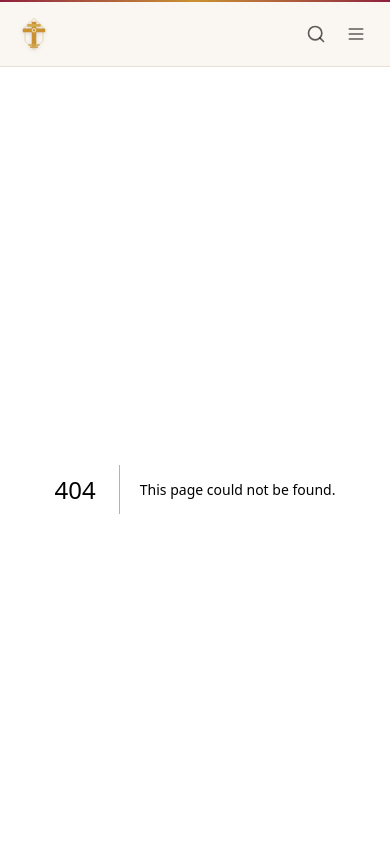
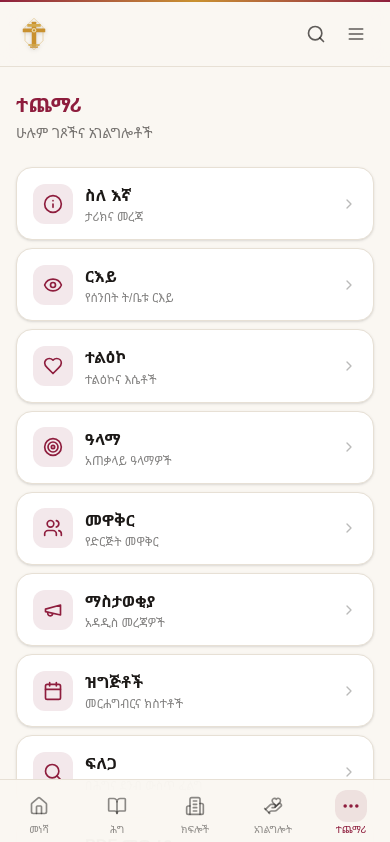
Before and after one commit to Menelik2/Church, a Next.js app: page /more in a window 390 px wide. Before the commit this address had no page. Shown: the top 842 px of the page. Built offline with nearby package versions, Linux system fonts and the light colour scheme.

Commit message:
mobile UX: compact home, more page, safe-area layout

```diff
--- a/src/app/layout.tsx
+++ b/src/app/layout.tsx
@@ -2,6 +2,7 @@ import type { Metadata } from "next";
 import { Noto_Sans_Ethiopic, Noto_Serif_Ethiopic } from "next/font/google";
 import { Navbar } from "@/components/layout/Navbar";
 import { Footer } from "@/components/layout/Footer";
+import { MobileBottomNav } from "@/components/layout/MobileBottomNav";
 import "./globals.css";
 
 const notoSansEthiopic = Noto_Sans_Ethiopic({
@@ -20,22 +21,22 @@ const notoSerifEthiopic = Noto_Serif_Ethiopic({
 
 export const metadata: Metadata = {
   title: {
-    default: "\u121b\u12a5\u1270\u1218 \u12ad\u122d\u1235\u1276\u1235 \u1230\u1295\u1260\u1275 \u1275/\u1264\u1275 | \u1215\u130d\u1293 \u12f0\u1295\u1265",
-    template: "%s | \u121b\u12a5\u1270\u1218 \u12ad\u122d\u1235\u1276\u1235 \u1230\u1295\u1260\u1275 \u1275/\u1264\u1275",
+    default: "ማኅተመ ክርስቶስ ሰንበት ት/ቤት | ሕግና ደንብ",
+    template: "%s | ማኅተመ ክርስቶስ ሰንበት ት/ቤት",
   },
   description:
-    "\u12e8\u12f0\u1265\u1228 \u1230\u120b\u121d \u1260\u12d3\u1208 \u12a5\u130d\u12da\u12a0\u1265\u1204\u122d \u1264\u1270 \u12ad\u122d\u1235\u1272\u12eb\u1295 \u121b\u12a5\u1270\u1218 \u12ad\u122d\u1235\u1276\u1235 \u1230\u1295\u1260\u1275 \u1275/\u1264\u1275 \u12e8\u12cd\u1235\u1325 \u1218\u1270\u12f3\u12f0\u122a\u12eb \u1215\u130d\u1293 \u12f0\u1295\u1265 \u2014 Digital knowledge platform",
+    "የደብረ ሰላም በዓለ እግዚአብሔር ቤተ ክርስቲያን ማኅተመ ክርስቶስ ሰንበት ት/ቤት የውስጥ መተዳደሪያ ሕግና ደንብ — Digital knowledge platform",
   keywords: [
-    "\u121b\u12a5\u1270\u1218 \u12ad\u122d\u1235\u1276\u1235",
-    "\u1230\u1295\u1260\u1275 \u1275\u121d\u1215\u122d\u1275 \u1264\u1275",
-    "\u12a2\u1275\u12ee\u1335\u12eb \u12a6\u122d\u1276\u12f5\u12ad\u1235",
-    "\u1263\u1205\u122d \u12f3\u122d",
-    "\u1215\u130d\u1293 \u12f0\u1295\u1265",
+    "ማኅተመ ክርስቶስ",
+    "ሰንበት ትምህርት ቤት",
+    "ኢትዮጵያ ኦርቶድክስ",
+    "ባህር ዳር",
+    "ሕግና ደንብ",
   ],
   manifest: "/manifest.webmanifest",
   openGraph: {
-    title: "\u121b\u12a5\u1270\u1218 \u12ad\u122d\u1235\u1276\u1235 \u1230\u1295\u1260\u1275 \u1275/\u1264\u1275 | \u1215\u130d\u1293 \u12f0\u1295\u1265",
-    description: "\u12e8\u12cd\u1235\u1325 \u1218\u1270\u12f3\u12f0\u122a\u12eb \u1215\u130d\u1293 \u12f0\u1295\u1265 \u12f2\u1302\u1273\u120d \u1218\u12f5\u1228\u12ad",
+    title: "ማኅተመ ክርስቶስ ሰንበት ት/ቤት | ሕግና ደንብ",
+    description: "የውስጥ መተዳደሪያ ሕግና ደንብ ዲጂታል መድረክ",
     locale: "am_ET",
     type: "website",
   },
@@ -55,6 +56,7 @@ export default function RootLayout({
         <Navbar />
         <main className="flex-1">{children}</main>
         <Footer />
+        <MobileBottomNav />
       </body>
     </html>
   );
--- /dev/null
+++ b/src/app/more/page.tsx
@@ -0,0 +1,66 @@
+import Link from "next/link";
+import {
+  Info,
+  Megaphone,
+  Calendar,
+  Mail,
+  Search,
+  Download,
+  Target,
+  Eye,
+  Heart,
+  Users,
+  ChevronRight,
+} from "lucide-react";
+
+const links = [
+  { href: "/about", label: "ስለ እኛ", desc: "ታሪክና መረጃ", icon: Info },
+  { href: "/vision", label: "ርእይ", desc: "የሰንበት ት/ቤቱ ርእይ", icon: Eye },
+  { href: "/mission", label: "ተልዕኮ", desc: "ተልዕኮና እሴቶች", icon: Heart },
+  { href: "/objectives", label: "ዓላማ", desc: "አጠቃላይ ዓላማዎች", icon: Target },
+  { href: "/organization", label: "መዋቅር", desc: "የድርጅት መዋቅር", icon: Users },
+  { href: "/announcements", label: "ማስታወቂያ", desc: "አዳዲስ መረጃዎች", icon: Megaphone },
+  { href: "/events", label: "ዝግጅቶች", desc: "መርሐግብርና ክስተቶች", icon: Calendar },
+  { href: "/search", label: "ፍለጋ", desc: "በሕግና ደንብ ውስጥ ፈልግ", icon: Search },
+  { href: "/pdf", label: "PDF ማውረድ", desc: "ኦፊሴላዊ ሰነድ", icon: Download },
+  { href: "/contact", label: "አግኙን", desc: "አድራሻና መልእክት", icon: Mail },
+];
+
+export default function MorePage() {
+  return (
+    <div className="mx-auto max-w-lg px-4 py-6 pb-28">
+      <h1 className="text-xl font-bold amharic text-[var(--primary)] mb-1">
+        ተጨማሪ
+      </h1>
+      <p className="text-sm text-[var(--foreground)]/60 amharic mb-6">
+        ሁሉም ገጾችና አገልግሎቶች
+      </p>
+      <ul className="space-y-2">
+        {links.map((item) => {
+          const Icon = item.icon;
+          return (
+            <li key={item.href}>
+              <Link
+                href={item.href}
+                className="flex items-center gap-3 rounded-2xl border border-[var(--border)] bg-[var(--card)] px-4 py-3.5 active:scale-[0.98] transition shadow-sm"
+              >
+                <span className="flex h-10 w-10 shrink-0 items-center justify-center rounded-xl bg-[var(--primary)]/10 text-[var(--primary)]">
+                  <Icon className="h-5 w-5" />
+                </span>
+                <span className="flex-1 min-w-0">
+                  <span className="block font-semibold amharic text-[var(--foreground)]">
+                    {item.label}
+                  </span>
+                  <span className="block text-xs text-[var(--foreground)]/55 amharic truncate">
+                    {item.desc}
+                  </span>
+                </span>
+                <ChevronRight className="h-4 w-4 text-[var(--foreground)]/30 shrink-0" />
+              </Link>
+            </li>
+          );
+        })}
+      </ul>
+    </div>
+  );
+}
--- a/src/components/layout/Footer.tsx
+++ b/src/components/layout/Footer.tsx
@@ -4,7 +4,7 @@ import { DOCUMENT_META } from "@/data/regulations";
 
 export function Footer() {
   return (
-    <footer className="border-t border-[var(--border)] bg-[var(--color-burgundy-950)] text-white">
+    <footer className="pb-20 lg:pb-0 border-t border-[var(--border)] bg-[var(--color-burgundy-950)] text-white">
       <div className="h-0.5 bg-gradient-to-r from-transparent via-[var(--color-gold-500)] to-transparent" />
       <div className="mx-auto max-w-7xl px-4 py-12 sm:px-6 lg:px-8">
         <div className="grid gap-10 sm:grid-cols-2 lg:grid-cols-4">
```
